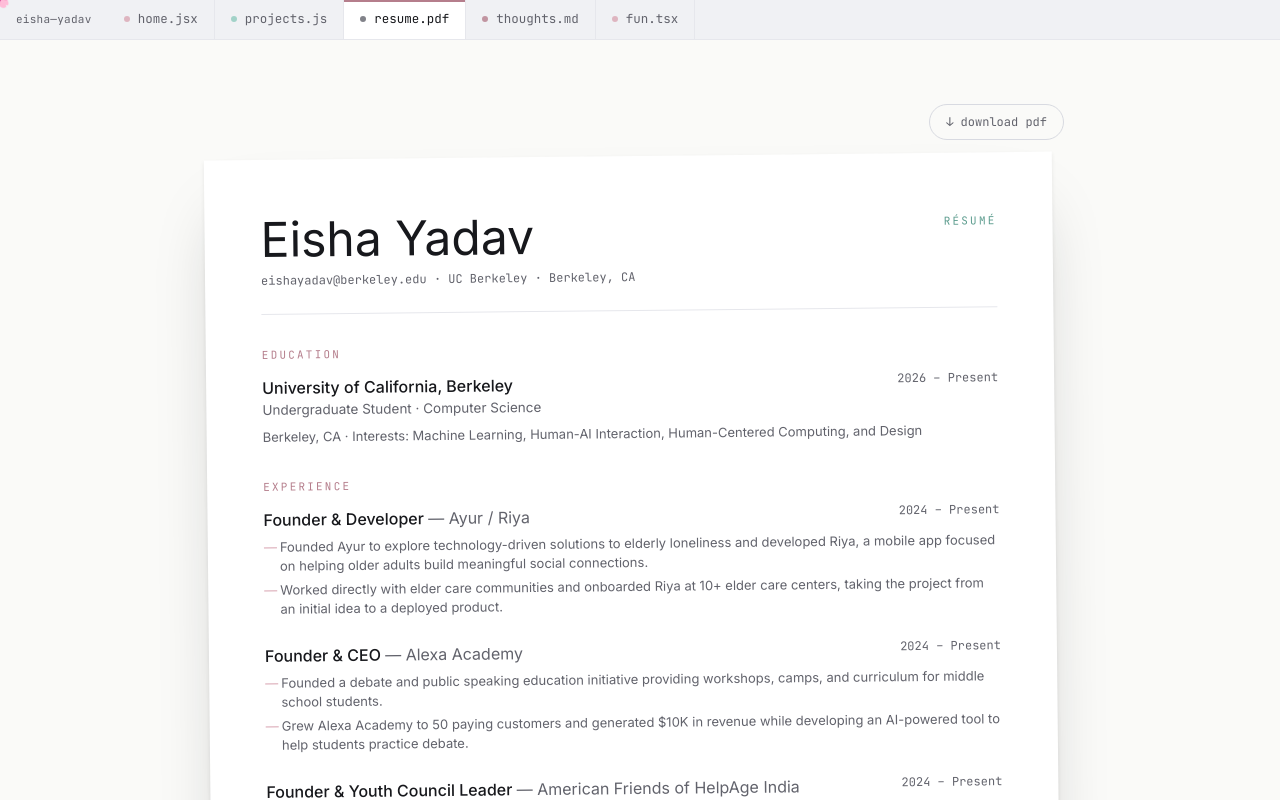
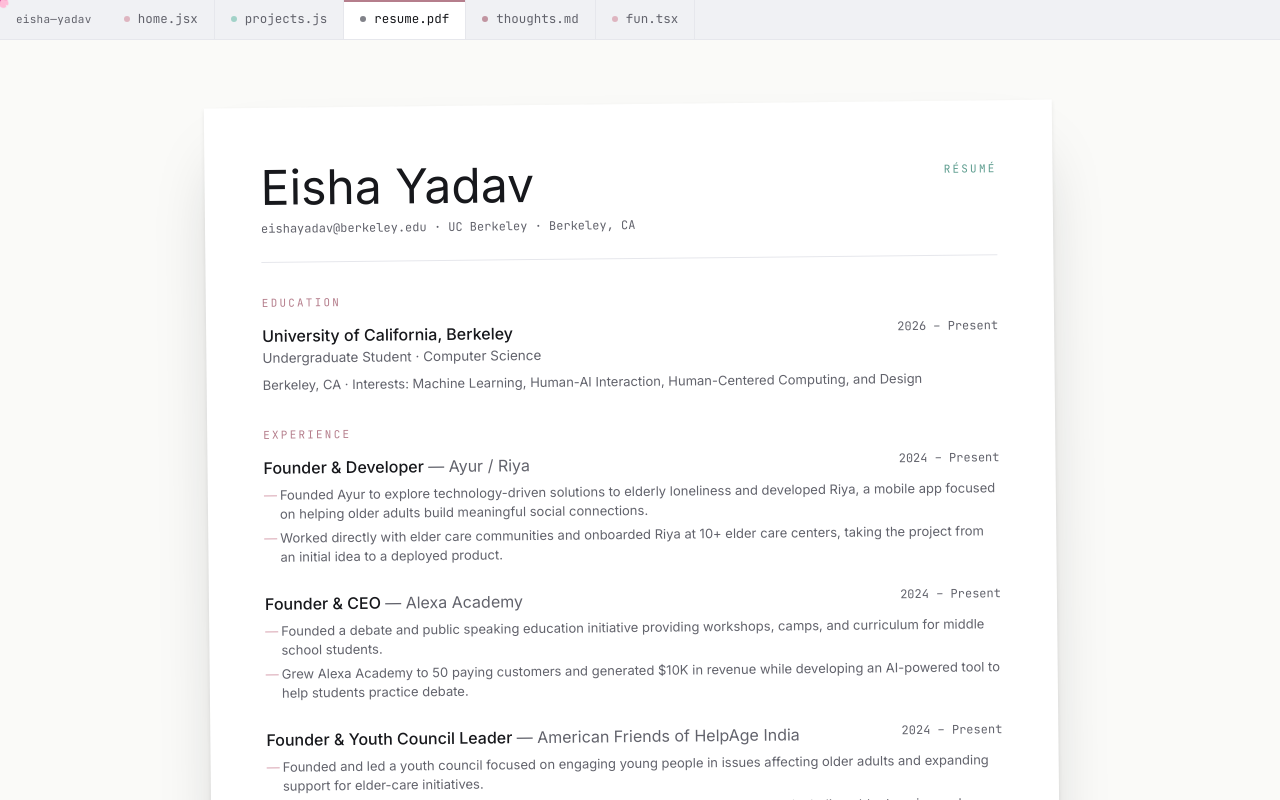
Before and after one commit to emill-y/AboutEisha, a React (Vite) app: page /resume in a window 1280 px wide. Shown: the top 800 px of the page. Built offline with nearby package versions, Linux system fonts and the light colour scheme.

Commit message:
Update Resume.jsx

```diff
--- a/src/pages/Resume.jsx
+++ b/src/pages/Resume.jsx
@@ -121,14 +121,6 @@
   return (
     <PageTransition>
       <div className="max-w-4xl mx-auto px-6 py-16 flex flex-col items-center">
-        <div className="w-full flex justify-end mb-4">
-          <a
-            href="#"
-            className="clickable font-mono text-[12px] px-4 py-2 rounded-full border border-mist-2 text-graphite hover:border-rose-deep hover:text-rose-deep transition-colors"
-          >
-            ↓ download pdf
-          </a>
-        </div>
 
         <motion.div
           initial={{ opacity: 0, y: 20, rotate: -1.2 }}
```
